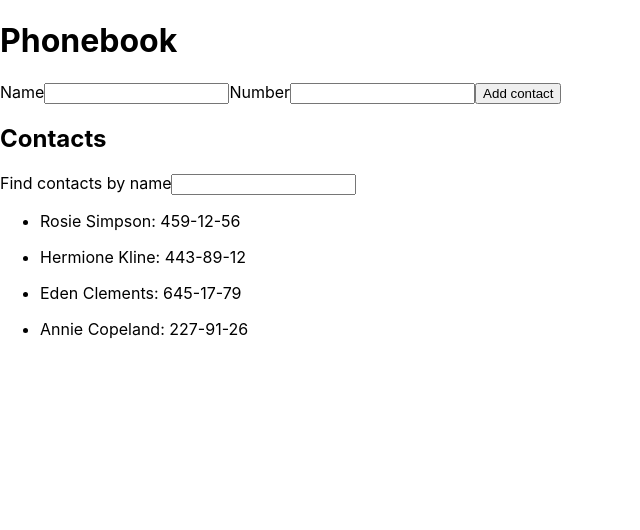
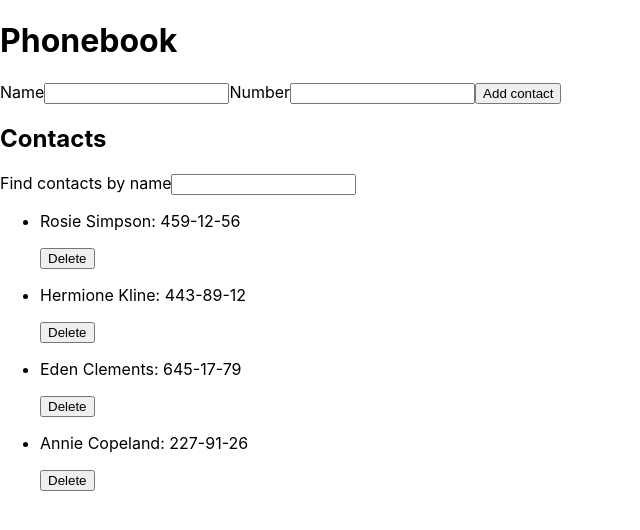
Before and after one commit to BohdanKushnerov/phonebook, a React (Create React App) app: page / in a window 1280 px wide. Shown: the top 530 px of the page, without its empty margins (0-640 px from the left). Built offline with nearby package versions, Linux system fonts and the light colour scheme.

Commit message:
Add delete btn

```diff
--- a/src/components/App.jsx
+++ b/src/components/App.jsx
@@ -19,6 +19,12 @@ export class App extends Component {
   //   contacts: [],
   //   filter: '',
   // };
+
+  deleteContact = id => {
+    this.setState(prevState => ({
+      contacts: prevState.contacts.filter(contact => contact.id !== id),
+    }));
+  };
 
   addContact = obj => {
     this.setState(prevState => ({
@@ -52,13 +58,14 @@ export class App extends Component {
     return (
       <div>
         <h1>Phonebook</h1>
-        <ContactForm addContact={this.addContact} />
+        <ContactForm addContact={this.addContact} contacts={contacts} />
 
         <h2>Contacts</h2>
         <Filter value={filter} handleChangeFilter={this.handleChangeFilter} />
         <ContactList
           contacts={contacts.length}
           visibleContacts={visibleContacts}
+          deleteContact={this.deleteContact}
         />
       </div>
     );
--- a/src/components/ContactForm/ContactForm.jsx
+++ b/src/components/ContactForm/ContactForm.jsx
@@ -4,6 +4,7 @@ import PropTypes from 'prop-types';
 class ContactForm extends Component {
   static propTypes = {
     addContact: PropTypes.func.isRequired,
+    contacts: PropTypes.array.isRequired,
   };
 
   state = {
@@ -14,7 +15,13 @@ class ContactForm extends Component {
   handleSubmit = e => {
     e.preventDefault();
 
-    this.props.addContact(this.state);
+    const isIncludes = this.props.contacts.find(
+      contact => contact.name.toLowerCase() === this.state.name.toLowerCase()
+    );
+
+    isIncludes
+      ? alert(`${this.state.name} is already in contacts`)
+      : this.props.addContact(this.state);
 
     this.reset();
   };
--- a/src/components/Contacts/ContactList.jsx
+++ b/src/components/Contacts/ContactList.jsx
@@ -2,13 +2,17 @@ import PropTypes from 'prop-types';
 import { Contact } from './Contact/Contact';
 import { nanoid } from 'nanoid';
 
-export const ContactList = ({ contacts, visibleContacts }) => {
+export const ContactList = ({ contacts, visibleContacts, deleteContact }) => {
   return contacts ? (
     <ul>
-      {visibleContacts.map(({ name, number }) => {
+      {visibleContacts.map(({ id, name, number }) => {
+        // const id = nanoid();
         return (
-          <li key={nanoid()}>
+          <li key={id}>
             <Contact name={name} number={number} />
+            <button type="button" onClick={() => deleteContact(id)}>
+              Delete
+            </button>
           </li>
         );
       })}
@@ -21,4 +25,5 @@ export const ContactList = ({ contacts, visibleContacts }) => {
 ContactList.propTypes = {
   contacts: PropTypes.number.isRequired,
   visibleContacts: PropTypes.array.isRequired,
+  deleteContact: PropTypes.func.isRequired,
 };
```
